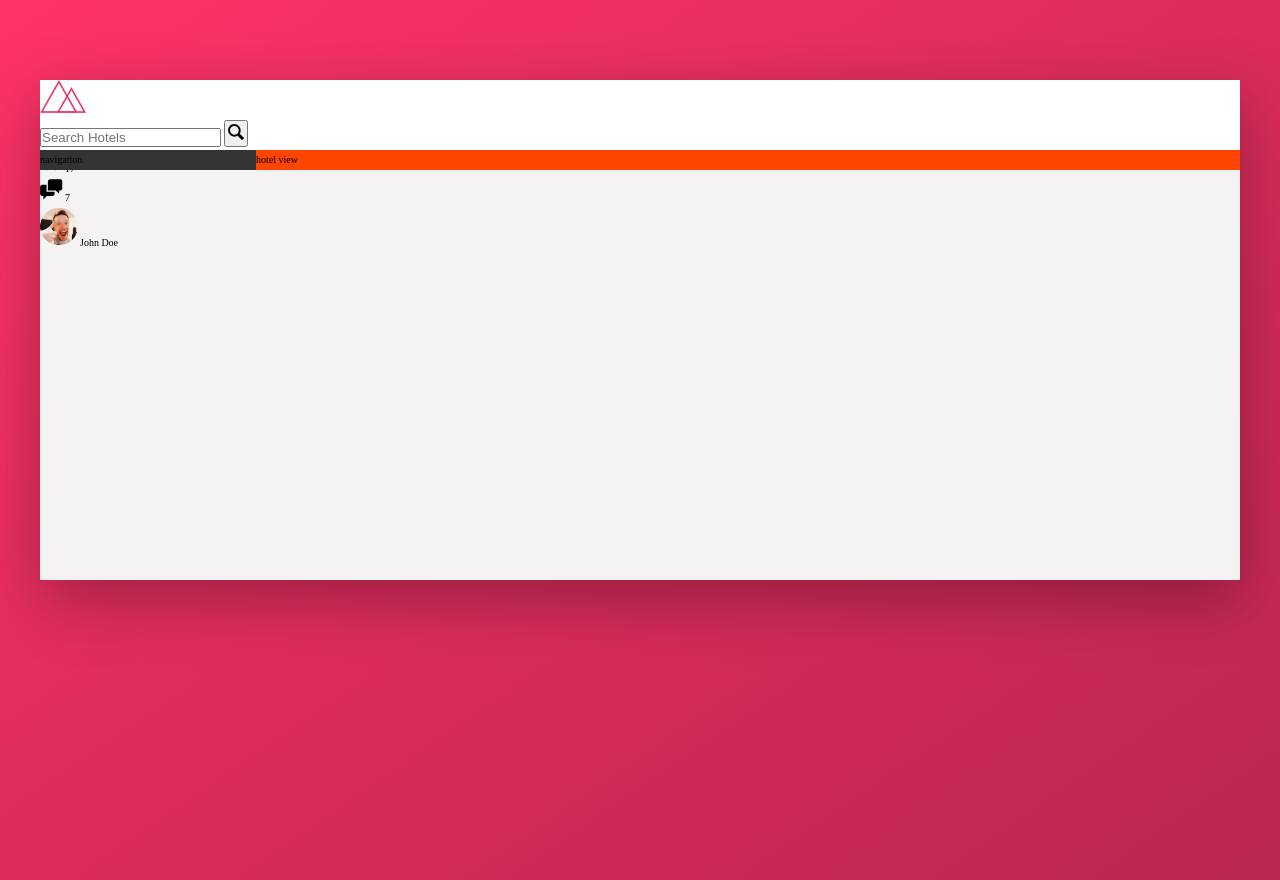
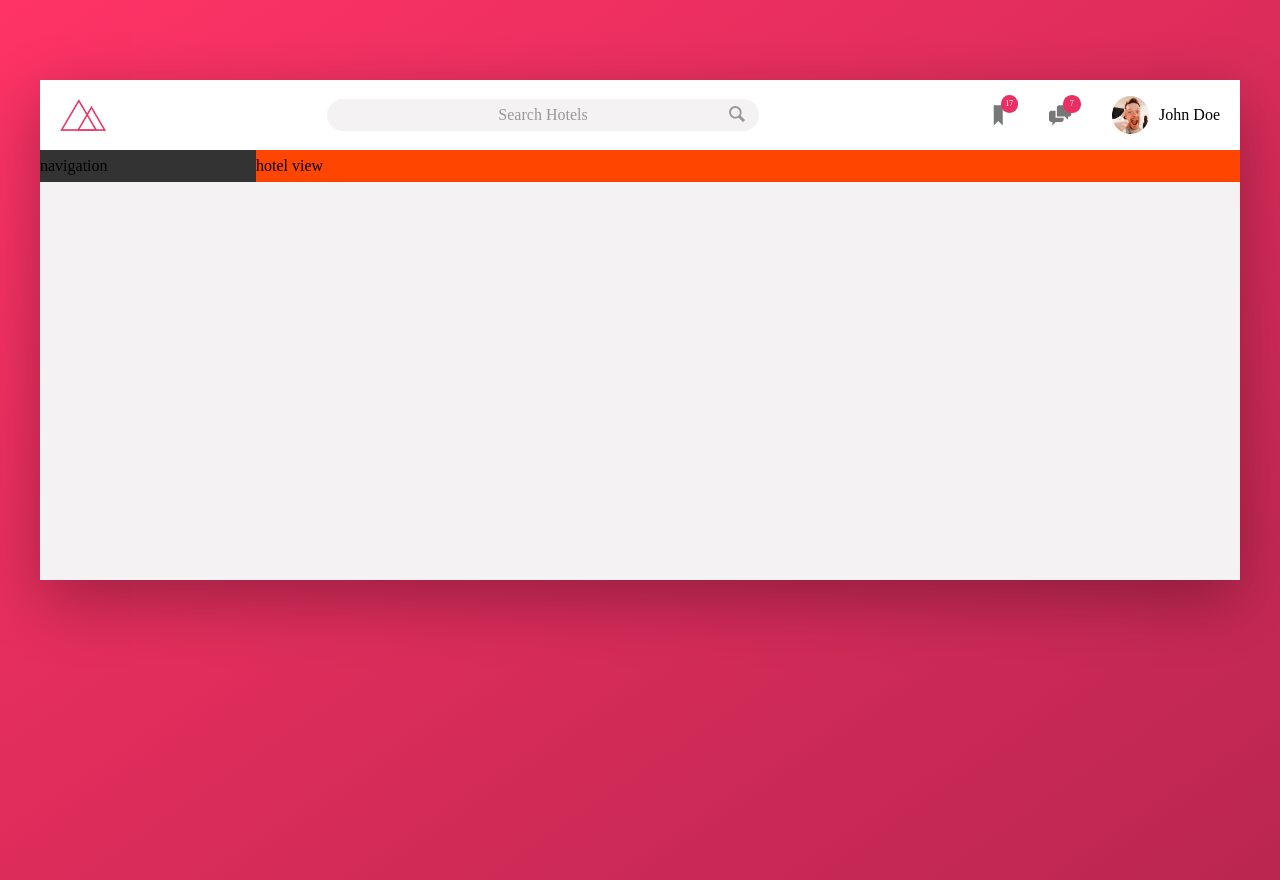
Before and after one commit to Ahmed4549/trillo, a website: page index.html in a window 1280 px wide. Drawn offline with Linux system fonts and the light colour scheme.

Commit message:
header done

```diff
--- a/index.html
+++ b/index.html
@@ -12,7 +12,7 @@
         <header class="header">
             <img src="./imgs/logo.png" alt="logo here" class="logo">
             <form action="#" class="search">
-                <input type="text" class="searc___input" placeholder="Search Hotels">
+                <input type="text" class="search___input" placeholder="Search Hotels">
                 <button class="search___button">
                     <svg class="search___icon">
                         <use xlink:href="imgS/sprite.svg#icon-magnifying-glass"></use>
--- a/sass/_components.scss
+++ b/sass/_components.scss
@@ -1,36 +1,107 @@
 .logo{
     height: 3.25rem;
+    margin-left: 2rem;
 
 }
 .search{
+    flex:0 0 40%;
+    display: flex;
+    align-items: center;
+justify-content: center;
     &___input{
+        font-family: inherit;
+        font-size: inherit;
+        background-color: var(--color-gray-light-2);
+        border: none;
+        color: inherit;
+        padding: .7rem 2rem;
+        border-radius: 100px;
+        width: 90%;
+        transition: all .6s;
+        margin-right: -3.25rem;
+        text-align: center;
 
+        &:focus{
+            outline: none;
+            width: 100%;
+            background-color: var(--color-gray-light-3);
+        }
+        &::-webkit-input-placeholder{
+            font-weight: 100;
+            color: var(--color-gray-dark-3);
+        }
+    }
+    &___input:focus + &___button{
+        background-color: var(--color-gray-light-3);
     }
     &___icon{
         height: 2rem;
         width: 2rem;
+        fill: var(--color-gray-dark-3);
     }
     &___button{
+        border: none;
+        background-color: var(--color-gray-light-2);
+
+        &:focus{
+            outline:none;
+        }
+        &:active{
+            transform: translateY(2px);
+        }
 
     }
 }
 .user-nav{
+    align-self: stretch;
+
+    display: flex;
+    align-items: center;
+
+
+
+    & > *{
+        padding: 0 2rem;
+        cursor: pointer;
+        height: 100%;
+
+        display: flex;
+        align-items: center;
+    }
+    & > *:hover{
+        transition: .6s ease;
+        background: var(--color-gray-light-2);
+    }
     &___icon-box{
 
+        position: relative;
     }
     &___icon{
         height: 2.25rem;
         width: 2.25rem;
+        fill: var(--color-gray-dark-2);
     }
     &___notification{
-
-    }
+        font-size: .8rem;
+        height: 1.75rem;
+        width: 1.75rem;
+        border-radius: 50%;
+        background-color: var(--color-primay);
+        color: #fff;
+        position: absolute;
+        top: 1.5rem;
+        right: 1.1rem;
+        display: flex;
+        justify-content: center;
+        align-items: center;
+      }
     &___user{
 
     }
     &___user-photo{
         height: 3.75rem;
         border-radius: 50%;
+        margin-right: 1rem;
     }
     &___user-name{
 
--- a/sass/_layout.scss
+++ b/sass/_layout.scss
@@ -4,11 +4,16 @@
     background-color: var(--color-gray-light-2);
     box-shadow: var(--shodow-dark);
     min-height: 50rem;
+    font-size: 1.6rem;
 }
 .header{
     height: 7rem;
     background-color: var(--color-white);
     border-bottom: var(--color-gray-light-2);
+
+    display: flex;
+    justify-content: space-between;
+    align-items: center;
 }
 .content{
     display: flex;
```
Also changed, not shown: css/style.css.
